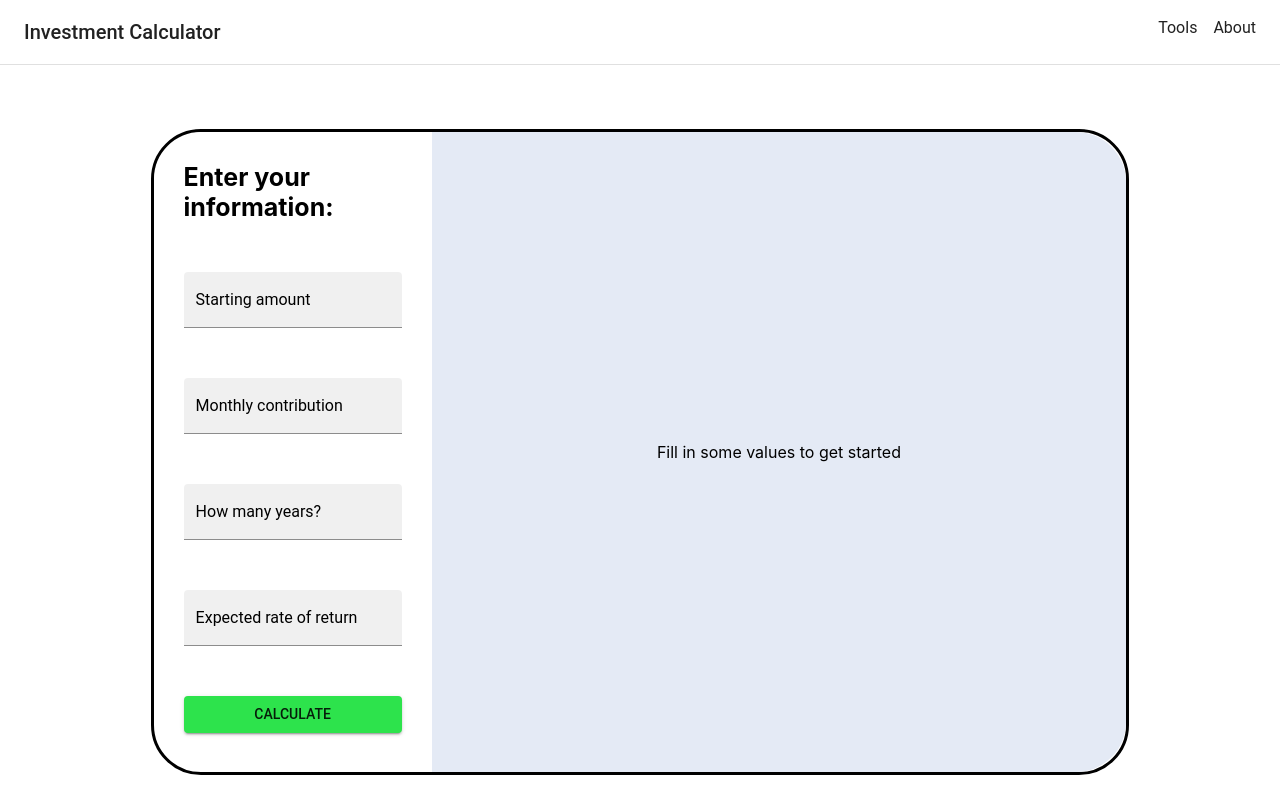
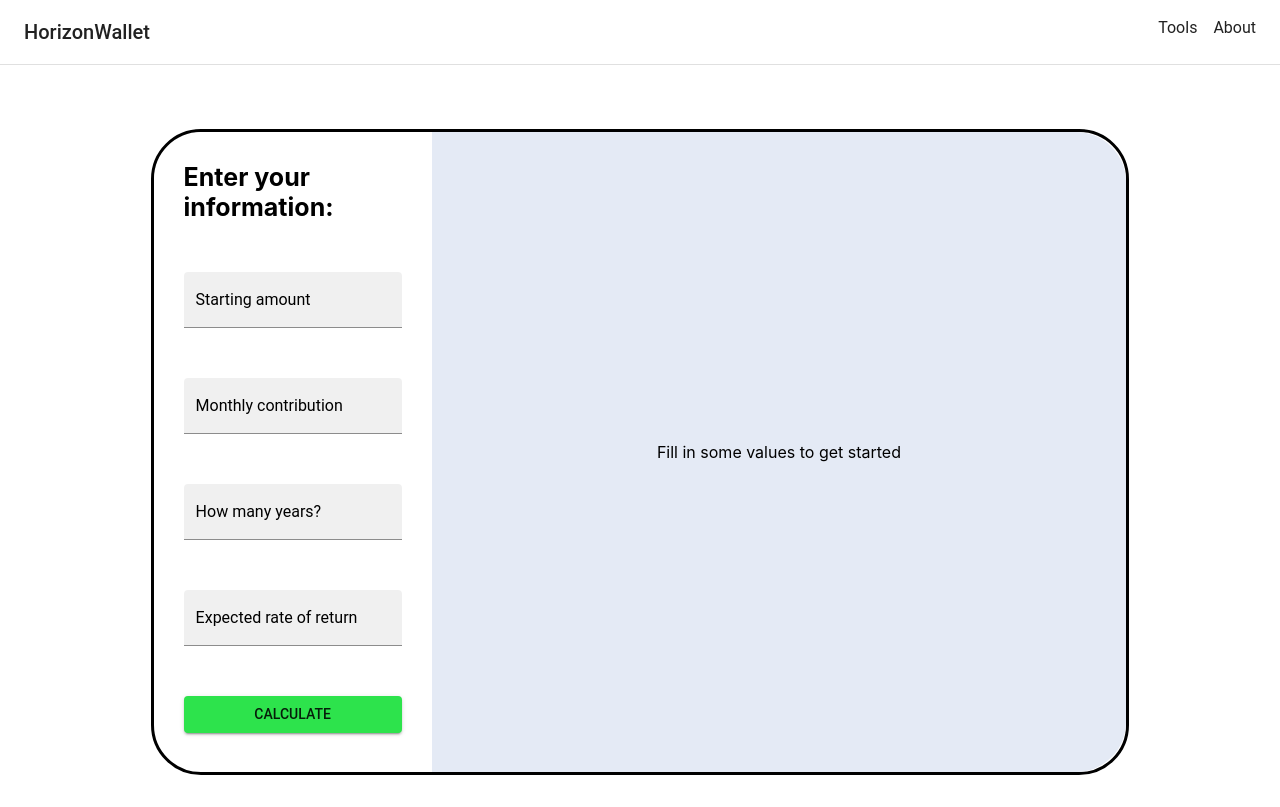
Before and after one commit to smm3123/Recharts-Investment-Calculator, a React (Create React App) app: page / in a window 1280 px wide. Built offline with nearby package versions, Linux system fonts and the light colour scheme.

Commit message:
Update name to HorizonWallet

```diff
--- a/src/components/NavBar.jsx
+++ b/src/components/NavBar.jsx
@@ -21,7 +21,7 @@ const NavBar = () => {
           }}
         >
           <Typography variant="h6">
-            Investment Calculator
+            HorizonWallet
           </Typography>
           <Box
             sx={{
```
